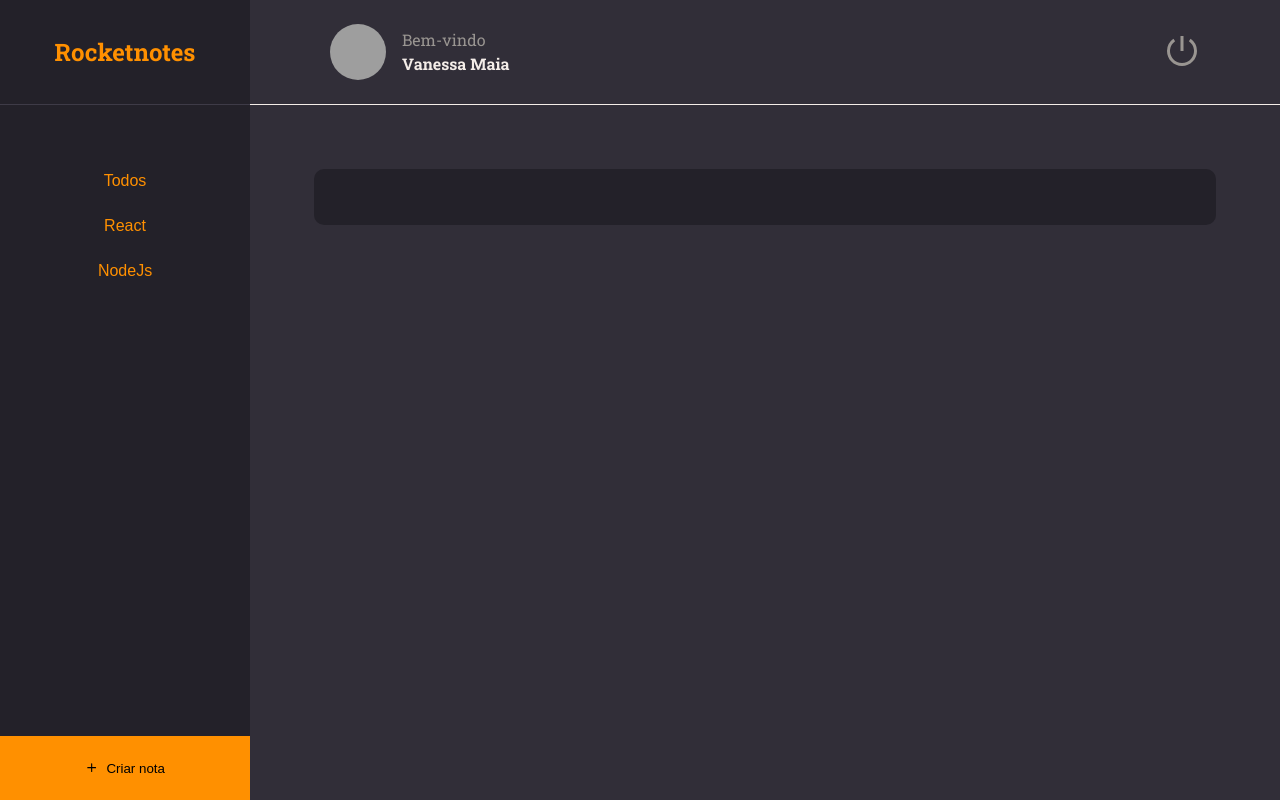
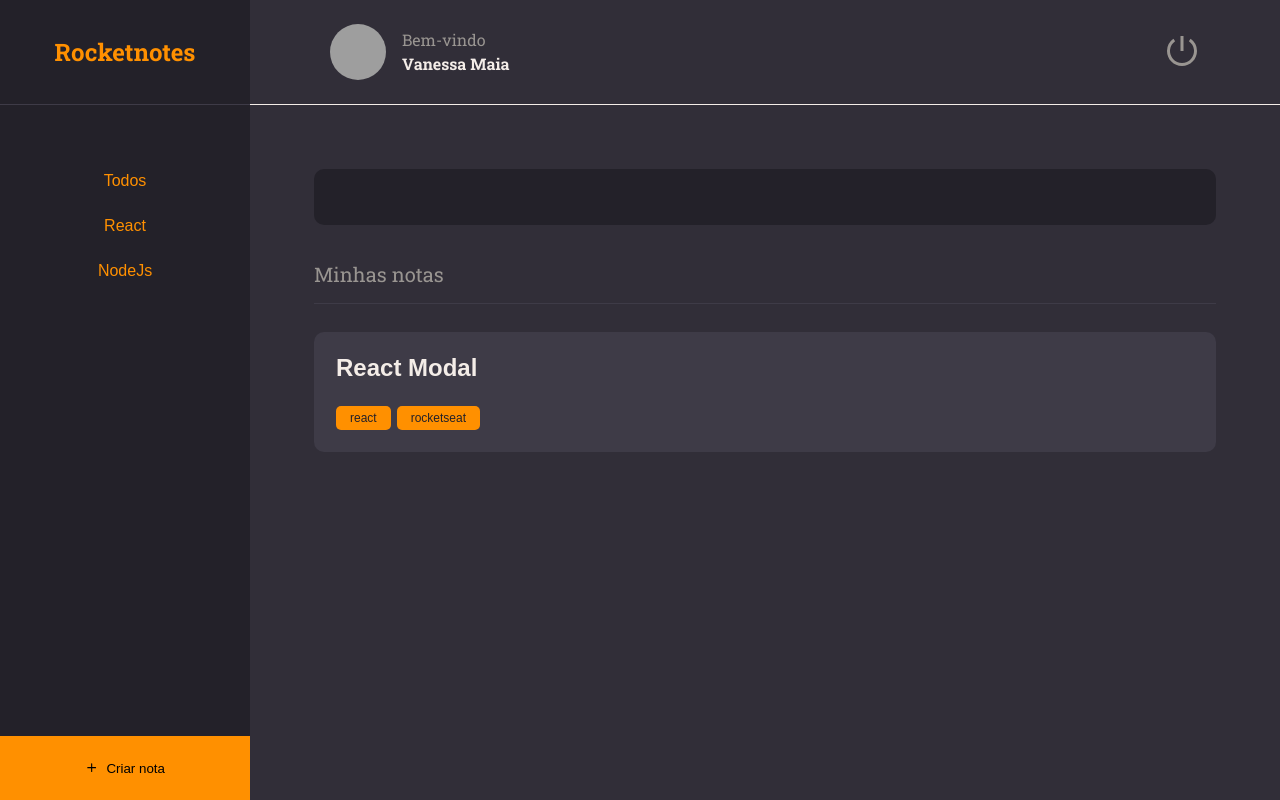
Before and after one commit to vanessaamaia/React-Vite, a React (Vite) app: page / in a window 1280 px wide. Built offline with nearby package versions, Linux system fonts and the light colour scheme; grey boxes are pictures that could not be loaded.

Commit message:
Component Note

```diff
--- /dev/null
+++ b/src/components/Note/index.jsx
@@ -0,0 +1,19 @@
+import { Container } from './styles';
+import { Tag } from '../Tag'
+
+export function Note({ data, ...rest }) {
+    return (
+        <Container {...rest}>
+            <h1>{data.title}</h1>
+
+            {
+                data.tags &&
+            <footer>
+                {
+                    data.tags.map(tag => <Tag key={tag.id} title={tag.name} />)
+                }
+            </footer>
+            }
+        </Container>
+    )
+}
--- /dev/null
+++ b/src/components/Note/styles.js
@@ -0,0 +1,26 @@
+import styled from "styled-components";
+
+export const Container = styled.button`
+width: 100%;
+background-color: ${({ theme }) => theme.COLORS.BACKGROUND_700};
+
+border: none;
+border-radius: 10px;
+
+padding: 22px;
+margin-bottom: 16px;
+
+> h1 {
+    flex: 1;
+    text-align: left;
+    font-weight: 700;
+    font-size: 24px;
+    color: ${({ theme }) => theme.COLORS.WHITE};
+}
+
+> footer {
+    width: 100%;
+    display: flex;
+    margin-top: 24px;
+}
+`;
--- a/src/components/Tag/index.jsx
+++ b/src/components/Tag/index.jsx
@@ -1,8 +1,8 @@
 import { Container } from "./styles";
 
-export function Tag({ title }) {
+export function Tag({ title, ...rest }) {
     return (
-        <Container>
+        <Container {...rest}>
             {title}
         </Container>
     )
--- a/src/pages/Home/index.jsx
+++ b/src/pages/Home/index.jsx
@@ -3,6 +3,8 @@
 
 import { Header } from '../../components/Header';
 import { Input } from '../../components/Input';
+import { Note } from '../../components/Note';
+import { Section } from '../../components/Section'
 import { ButtonText } from '../../components/ButtonText'
 
 export function Home() {
@@ -25,7 +27,18 @@
                 <Input placeholder="Pesquisar pelo título" icon={FiSearch} />
             </Search>
 
-            <Content></Content>
+            <Content>
+                <Section title="Minhas notas">
+                    <Note data={{
+                            title: 'React Modal',
+                            tags: [
+                                {id: '1', name: 'react'},
+                                {id: '2', name: 'rocketseat'}
+                            ]
+                    }}
+                    />
+                </Section>
+            </Content>
 
             <NewNote>
                 <FiPlus />
--- a/src/pages/Home/styles.js
+++ b/src/pages/Home/styles.js
@@ -54,6 +54,8 @@
 
 export const Content = styled.div`
 grid-area: content;
+padding: 0 64px;
+overflow-y: auto;
 `;
 
 export const NewNote = styled.button`
```
